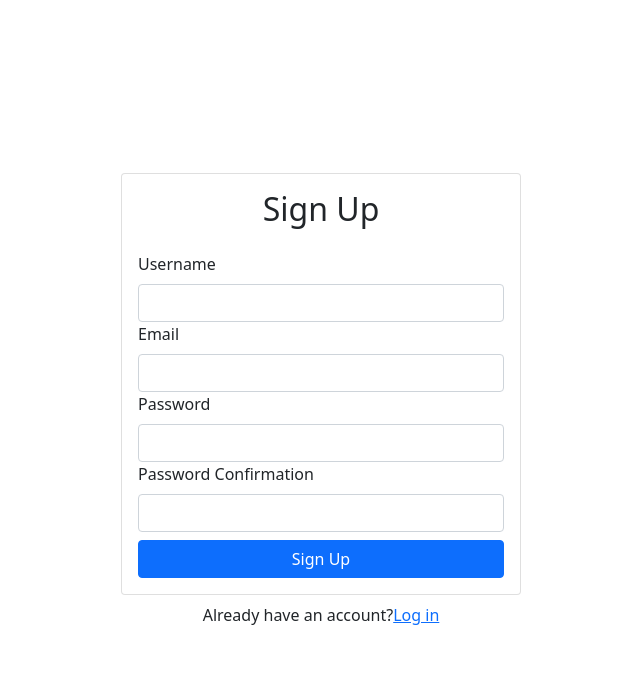
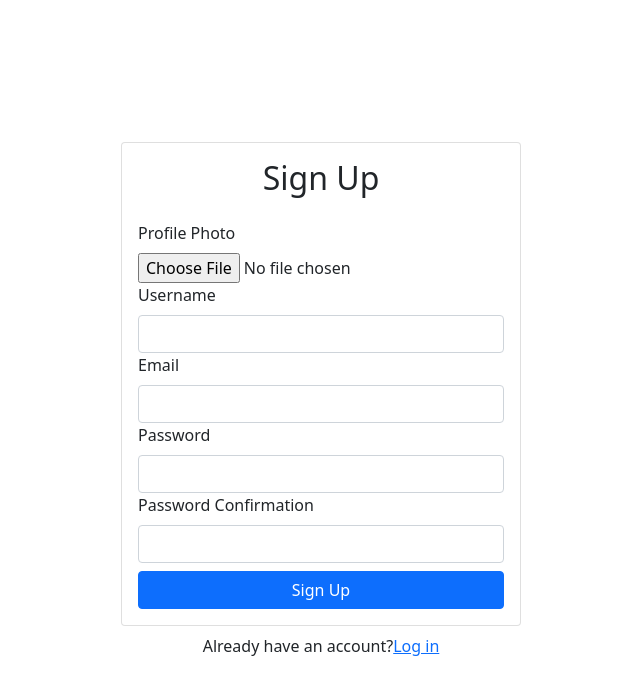
Before and after one commit to RivaanRanawat/socia, a React (Create React App) app in the folder client/: page /signup in a window 1280 px wide. Shown: the top 694 px of the page, without its empty margins (319-959 px from the left). Built offline with nearby package versions, Linux system fonts and the light colour scheme; no server answers.

Commit message:
adding image support while signing up

```diff
--- a/client/src/components/Feed.js
+++ b/client/src/components/Feed.js
@@ -2,6 +2,7 @@ import React, { useContext, useEffect, useState } from "react";
 import UserContext from "../context/UserContext";
 import PostCard from "./PostCard";
 import axios from "axios";
+import { Container, Row, Col } from "react-bootstrap";
 
 function Feed() {
   const { userData } = useContext(UserContext);
@@ -15,7 +16,7 @@ function Feed() {
           headers: { "x-auth-token": userData.token },
         }
       );
-      console.log(res.data)
+      console.log(res.data);
       res.data.map((post) =>
         setPosts((newPost) => [...newPost, Object.values(post)])
       );
@@ -24,11 +25,19 @@ function Feed() {
   }, []);
 
   return (
-    <div>
-      {posts.map((post) => (
-        <PostCard post={post} />
-      ))}
-    </div>
+    <Container>
+      <Row>
+        <Col xs={2}></Col>
+        <Col xs={7}>
+          {posts.map((post) => (
+            <PostCard post={post} />
+          ))}
+        </Col>
+        <Col className="mt-2">
+            hi
+        </Col>
+      </Row>
+    </Container>
   );
 }
 
--- a/client/src/components/PostCard.js
+++ b/client/src/components/PostCard.js
@@ -58,13 +58,9 @@ function PostCard({ post }) {
 
   return (
     <Container className="mt-2">
-      <Row>
-        <Col xs={2}></Col>
-        <Col xs={7}>
       <Card>
         <Card.Header as="p">
-              Posted at <strong>s/{post[6]}</strong> by{" "}
-              <strong>u/{post[8]}</strong>
+          Posted at <strong>s/{post[6]}</strong> by <strong>u/{post[8]}</strong>
         </Card.Header>
         <Card.Body>
           <Row>
@@ -116,9 +112,6 @@ function PostCard({ post }) {
           </Row>
         </Card.Body>
       </Card>
-        </Col>
-        <Col></Col>
-      </Row>
     </Container>
   );
 }
--- a/client/src/components/Signup.js
+++ b/client/src/components/Signup.js
@@ -10,6 +10,7 @@ function Signup() {
   const [password, setPassword] = useState();
   const [confirmPassword, setConfirmPassword] = useState();
   const [username, setUsername] = useState();
+  const [image, setImage] = useState();
   const [error, setError] = useState("");
   const [loading, setLoading] = useState(false);
 
@@ -21,7 +22,19 @@ function Signup() {
     e.preventDefault();
     setLoading(true);
     try {
-      const newUser = { email, password, confirmPassword, username };
+      let avatar = "";
+      if (image) {
+        const formData = new FormData();
+        formData.append("file", image);
+        formData.append("upload_preset", "redditClone");
+        const dataRes = await axios.post(
+          "https://api.cloudinary.com/v1_1/dukvdqevm/image/upload",
+          formData
+        );
+        avatar = dataRes.data.url;
+      }
+
+      const newUser = { email, password, confirmPassword, username, avatar };
       await axios.post("http://localhost:3001/signup", newUser);
       const loginRes = await axios.post("http://localhost:3001/login", {
         email,
@@ -51,6 +64,17 @@ function Signup() {
               <h2 className="text-center mb-4">Sign Up</h2>
               {error && <Alert variant="danger">{error}</Alert>}
               <Form onSubmit={handleSubmit}>
+                <Form.Group>
+                  <Form.Label>Profile Photo</Form.Label>
+                  <Form.File
+                    className="position-relative"
+                    name="file"
+                    accept="image/*"
+                    onChange={(e) => setImage(e.target.files[0])}
+                    id="validationFormik107"
+                    feedbackTooltip
+                  />
+                </Form.Group>
                 <Form.Group id="username">
                   <Form.Label>Username</Form.Label>
                   <Form.Control
```
Also changed, not shown: 2 other files (tests, documents, lock files or other folders). Lines whose indentation alone changed are shown as unchanged.
